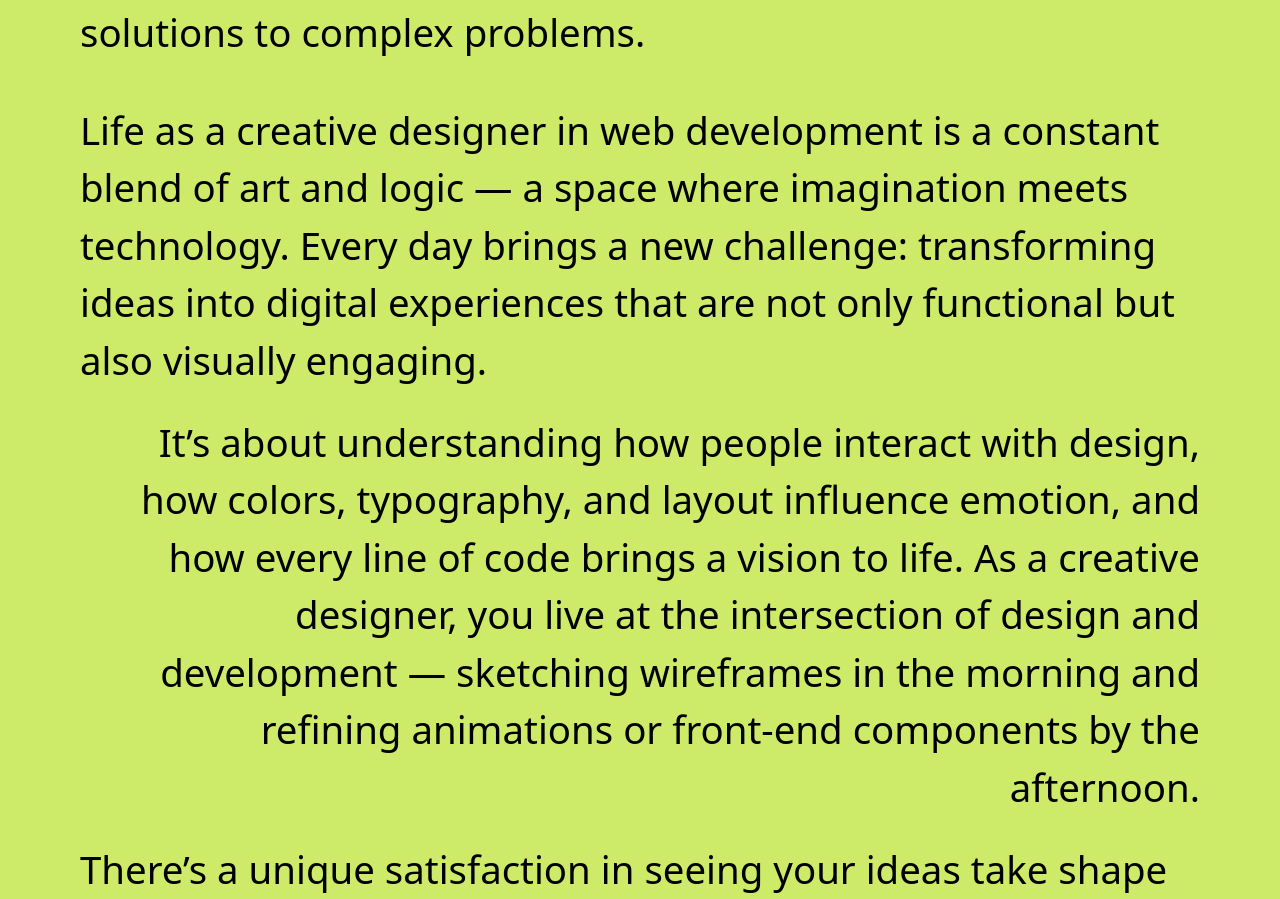
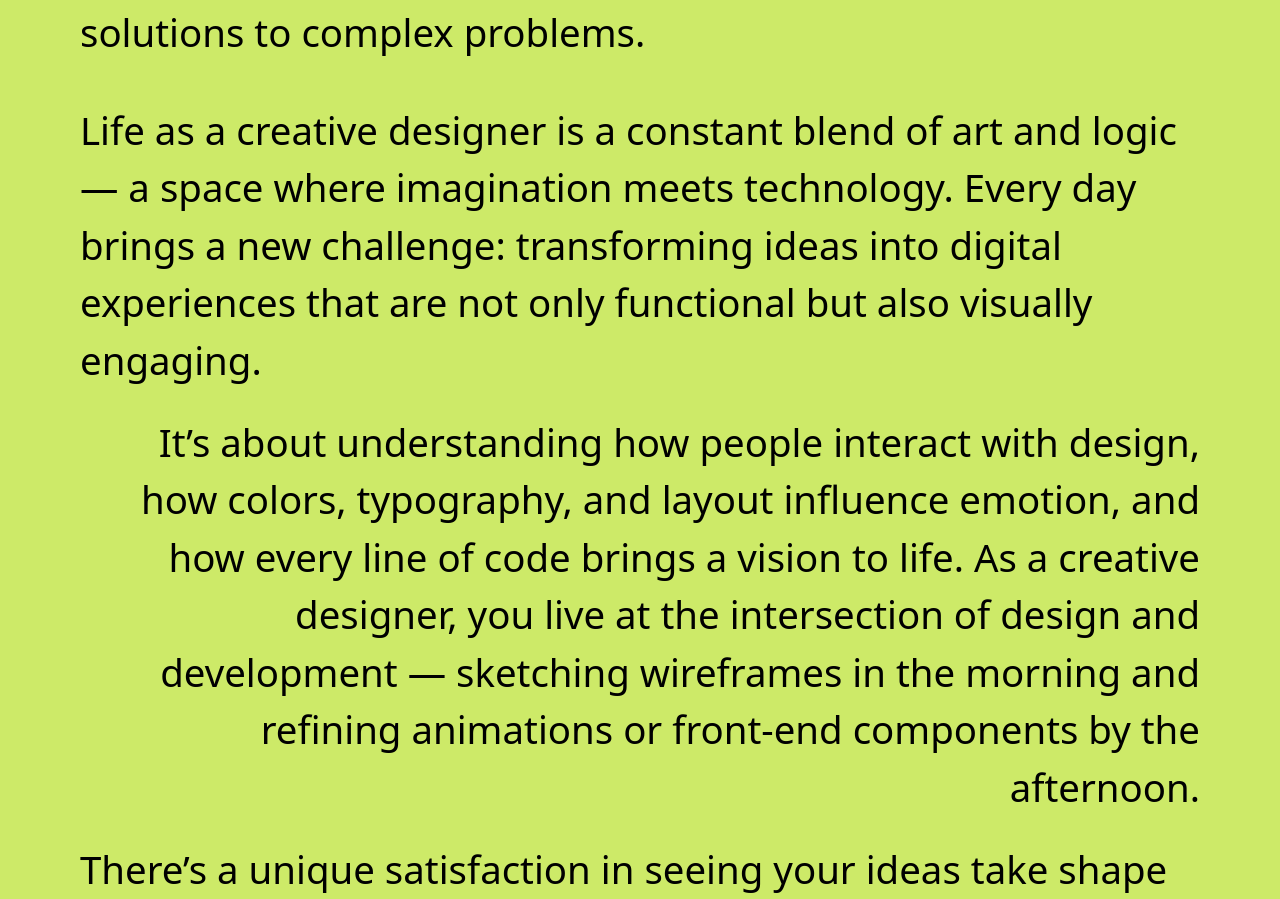
Before and after one commit to ns-develops/Portfolio-ns-dev.tech, a React (Vite) app: page / in a window 1280 px wide. Shown: the part 1680-2579 px from the top of the page. Built offline with nearby package versions, Linux system fonts and the light colour scheme; a web font is replaced by a local one.

Commit message:
small upd

```diff
--- a/src/components/Info.jsx
+++ b/src/components/Info.jsx
@@ -18,7 +18,7 @@ const Info = () => {
 
       <div className="flex flex-col gap-6 mt-10 text-[3vw] leading-[4.5vw] font-[Neue_Montreal]">
         <p className="text-left">
-          Life as a creative designer in web development is a constant blend of art and logic — a space where imagination meets technology. Every day brings a new challenge: transforming ideas into digital experiences that are not only functional but also visually engaging.
+          Life as a creative designer is a constant blend of art and logic — a space where imagination meets technology. Every day brings a new challenge: transforming ideas into digital experiences that are not only functional but also visually engaging.
         </p>
         <p className="text-right">
           It’s about understanding how people interact with design, how colors, typography, and layout influence emotion, and how every line of code brings a vision to life. As a creative designer, you live at the intersection of design and development — sketching wireframes in the morning and refining animations or front-end components by the afternoon.
```
